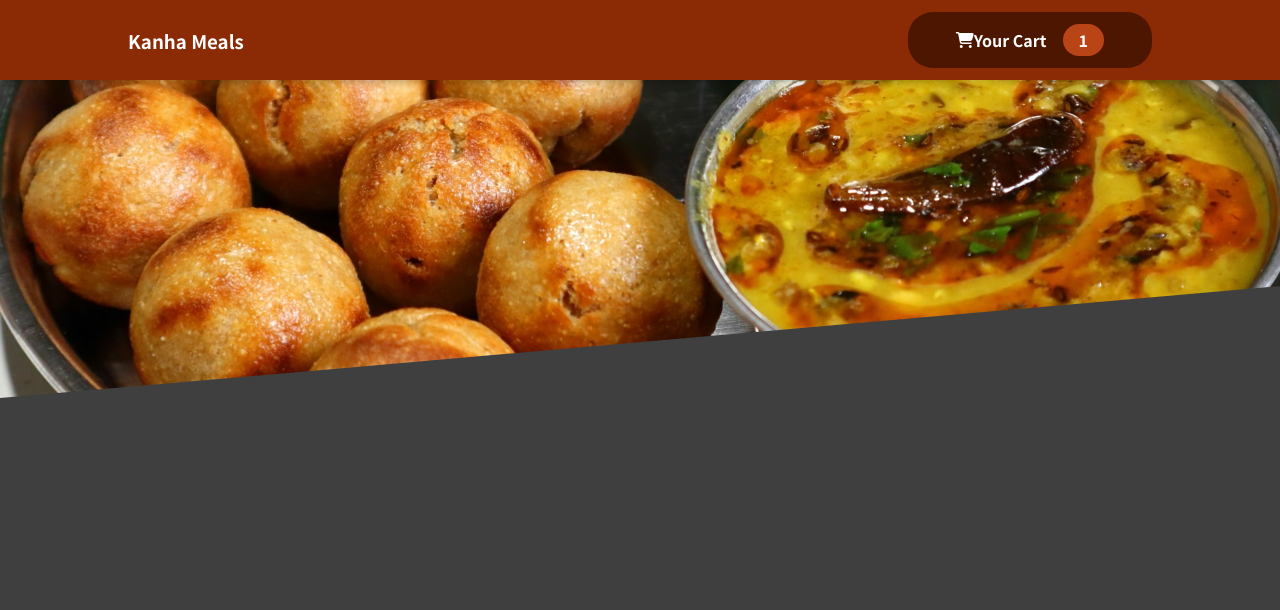
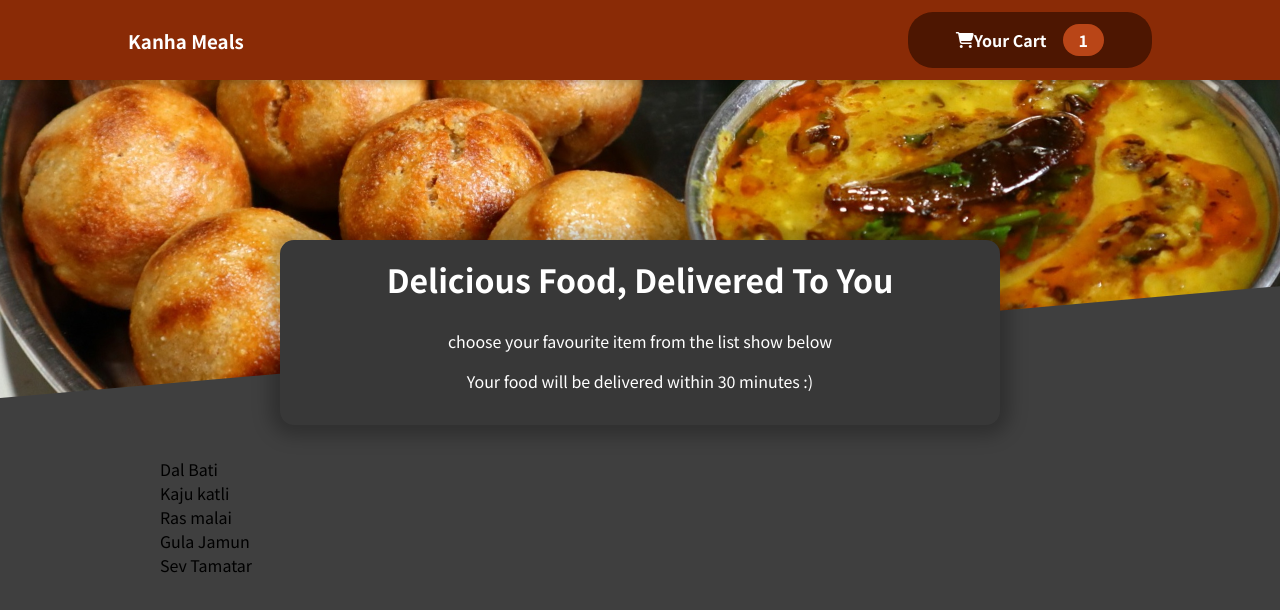
Before and after one commit to Kanharajput/OrderFoodReact, a React (Create React App) app: page / in a window 1280 px wide. Shown: the top 610 px of the page. Built offline with nearby package versions, Linux system fonts and the light colour scheme.

Commit message:
meals component

```diff
--- a/src/App.js
+++ b/src/App.js
@@ -1,8 +1,15 @@
+import { Fragment } from 'react';
 import Header from './components/Layout/Header';
+import MealSummary from './components/Meals/MealSummary';
+import AvailableMeals from './components/Meals/AvailableMeals';
 
 function App() {
   return (
-    <Header />
+    <Fragment>
+      <Header />
+      <MealSummary />
+      <AvailableMeals />
+    </Fragment>
   );
 }
 
--- /dev/null
+++ b/src/components/Meals/AvailableMeals.js
@@ -0,0 +1,27 @@
+import {Fragment} from 'react';
+import style from './AvailableMeals.module.css';
+
+const meals = [
+    {name: 'Dal Bati'},
+    {name: 'Kaju katli'},
+    {name: 'Ras malai'},
+    {name: 'Gula Jamun'},
+    {name: 'Sev Tamatar'},
+
+];
+
+function AvailableMeals(){
+    return (
+        <Fragment>
+            <div className={style.meals}>
+                <ul>
+                    {meals.map((item)=>{
+                        return (<li>{item.name}</li>)
+                    })}
+                </ul>
+            </div>
+        </Fragment>
+    );
+}
+
+export default AvailableMeals;
--- /dev/null
+++ b/src/components/Meals/AvailableMeals.module.css
@@ -0,0 +1,24 @@
+.meals {
+    max-width: 60rem;
+    width: 90%;
+    margin: 2rem auto;
+    animation: meals-appear 1s ease-out forwards;
+}
+
+.meals ul {
+    list-style: none;
+    margin: 0;
+    padding: 0;
+}
+
+@keyframes meals-appear {
+    from {
+        opacity: 0;
+        transform: translateY(3rem);
+    }
+
+    to {
+        opacity: 1;
+        transform: translateY(0);
+    }
+}
--- /dev/null
+++ b/src/components/Meals/MealSummary.js
@@ -0,0 +1,17 @@
+import { Fragment } from "react";
+import style from './MealSummary.module.css';
+
+
+function MealSummary(){
+    return (
+        <Fragment>
+            <div className={style.summary}>
+                <h2>Delicious Food, Delivered To You</h2>
+                <p>choose your favourite item from the list show below</p>
+                <p>Your food will be delivered within 30 minutes :)</p>
+            </div>
+        </Fragment>
+    );
+}
+
+export default MealSummary;
--- /dev/null
+++ b/src/components/Meals/MealSummary.module.css
@@ -0,0 +1,18 @@
+.summary {
+    text-align: center;
+    max-width: 45rem;
+    width: 90%;
+    margin: auto;
+    margin-top: -10rem;
+    position: relative;
+    background-color: #383838;
+    color: white;
+    border-radius: 14px;
+    padding: 1rem;
+    box-shadow: 0 1px 18px 10px rgba(0, 0, 0, 0.25);
+}
+
+.summary h2 {
+    font-size: 2rem;
+    margin-top: 0;
+}
```
